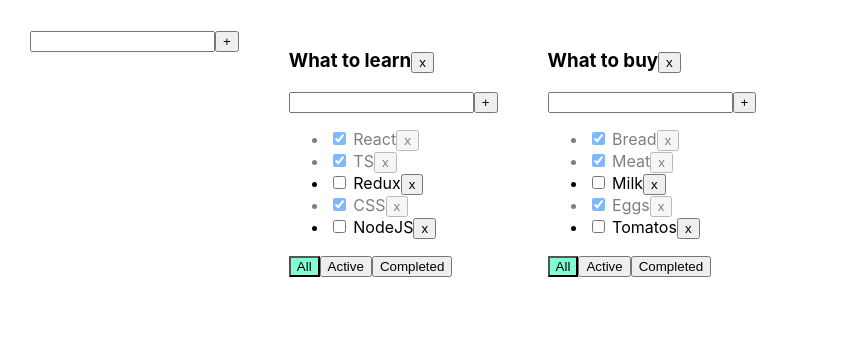
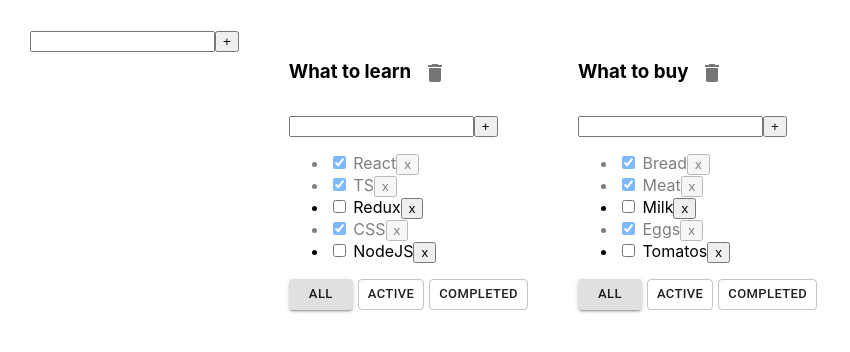
Before and after one commit to sStarkmaXx/it-incubator-todolist-ts-01, a React (Create React App) app: page / in a window 1280 px wide. Shown: the top 352 px of the page, without its empty margins (0-850 px from the left). Built offline with nearby package versions, Linux system fonts and the light colour scheme.

Commit message:
add material ui

```diff
--- a/package.json
+++ b/package.json
@@ -4,6 +4,8 @@
   "private": true,
   "homepage": "https://sstarkmaxx.github.io/it-incubator-todolist-ts-01/",
   "dependencies": {
+    "@material-ui/core": "^4.11.4",
+    "@material-ui/icons": "^4.11.2",
     "@testing-library/jest-dom": "^4.2.4",
     "@testing-library/react": "^9.3.2",
     "@testing-library/user-event": "^7.1.2",
--- a/src/Todolist.tsx
+++ b/src/Todolist.tsx
@@ -2,6 +2,8 @@ import React, { ChangeEvent } from 'react';
 import { FilterType, TaskType } from './App';
 import { AddItemForm } from './AddItemForm';
 import EditableSpan from './EditableSpan';
+import { Button, IconButton } from '@material-ui/core';
+import { Delete } from '@material-ui/icons';
 
 type PropsType = {
   todoListId: string;
@@ -58,33 +60,38 @@ export const Todolist = (props: PropsType) => {
           value={props.title}
           onChangeTitle={onChangeTodoListTitle}
         />
-        <button onClick={() => props.removeTodoList(props.todoListId)}>
-          x
-        </button>
+        <IconButton onClick={() => props.removeTodoList(props.todoListId)}>
+          <Delete />
+        </IconButton>
       </h3>
       <div>
         <AddItemForm addItem={addTask} />
       </div>
       <ul>{task}</ul>
       <div>
-        <button
-          className={props.filter === 'all' ? 'active-filter' : ''}
+        <Button
+          size="small"
+          variant={props.filter === 'all' ? 'contained' : 'outlined'}
           onClick={() => props.changeFilter('all', props.todoListId)}
         >
           All
-        </button>
-        <button
-          className={props.filter === 'active' ? 'active-filter' : ''}
+        </Button>
+        <Button
+          size="small"
+          variant={props.filter === 'active' ? 'contained' : 'outlined'}
           onClick={() => props.changeFilter('active', props.todoListId)}
+          style={{ marginLeft: '5px' }}
         >
           Active
-        </button>
-        <button
-          className={props.filter === 'completed' ? 'active-filter' : ''}
+        </Button>
+        <Button
+          size="small"
+          variant={props.filter === 'completed' ? 'contained' : 'outlined'}
           onClick={() => props.changeFilter('completed', props.todoListId)}
+          style={{ marginLeft: '5px' }}
         >
           Completed
-        </button>
+        </Button>
       </div>
     </div>
   );
```
Also changed, not shown: 1 other file (tests, documents, lock files or other folders).
